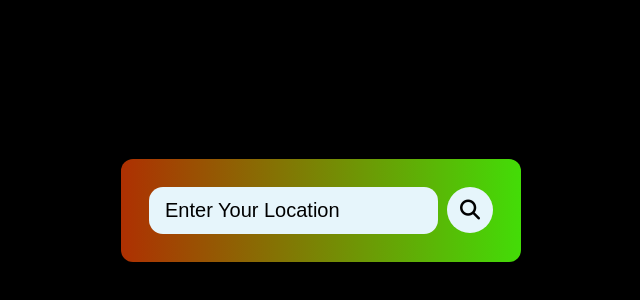
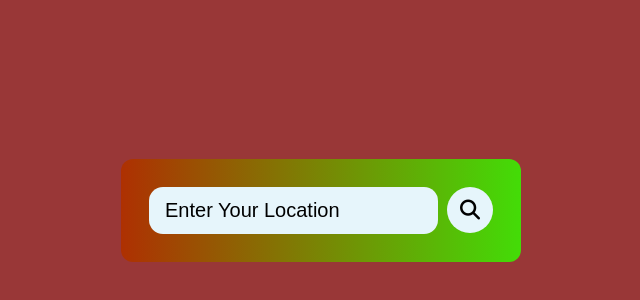
Before and after one commit to manikanta569/Weather_app, a plain HTML site: page index.html in a window 1280 px wide. Shown: the part 190-490 px from the top of the page, without its empty margins (319-959 px from the left). Drawn offline with Linux system fonts and the light colour scheme.

Commit message:
color change

```diff
--- a/Style.css
+++ b/Style.css
@@ -13,7 +13,7 @@ body{
     display: flex;
     justify-content: center;
     align-items: center;
-    background-color: #000;
+    background-color: #993737;
 }
 
 .container{
```
